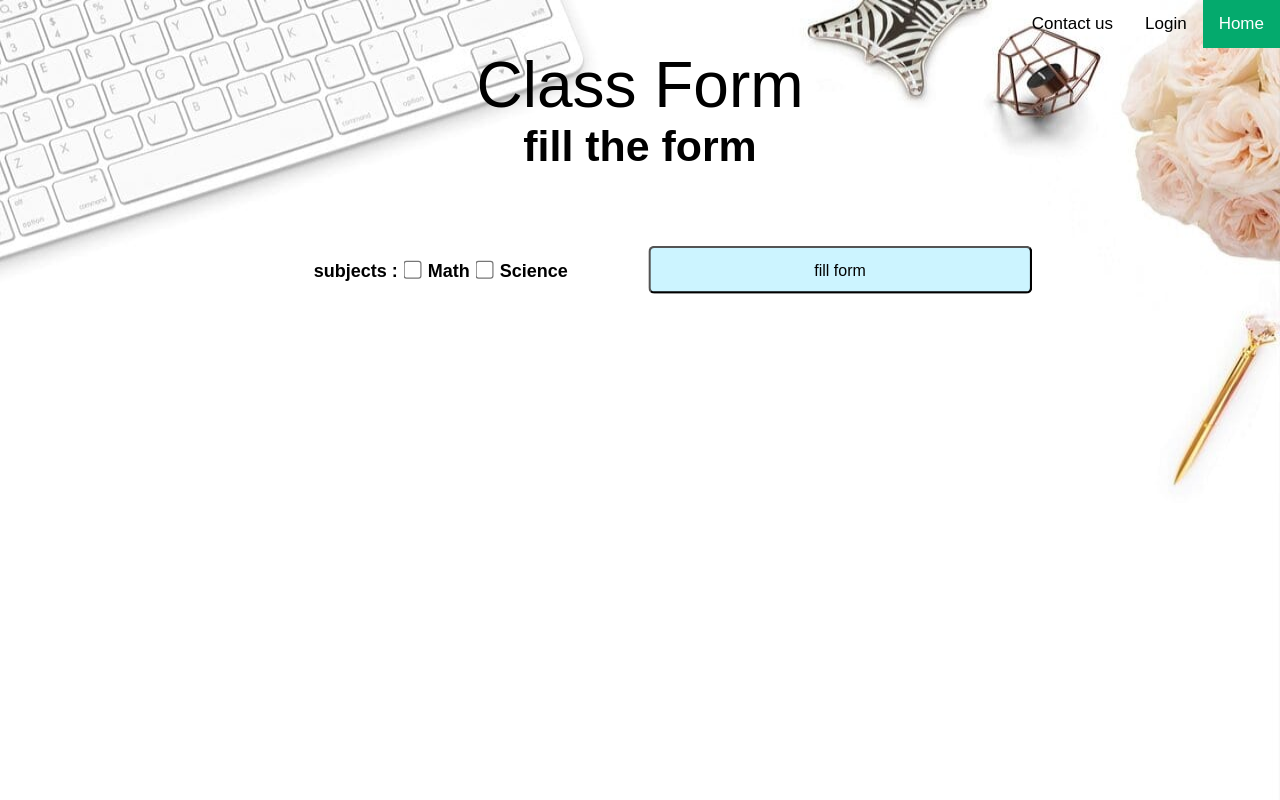
After one commit to SujitAkulwar/Coaching-website, a PHP site: page /Cart.php in a window 1280 px wide. The commit adds this page. Run offline with PHP 8.4, Linux system fonts and the light colour scheme.

Commit message:
few changes

```diff
--- /dev/null
+++ b/Cart.php
@@ -0,0 +1,67 @@
+<?php
+include("connection.php");
+session_start();
+if (isset($_POST['cart'])) {
+    // $Maths = $_POST["Maths"];
+    if(isset($_POST['Maths'])) {
+        $Math = 10;
+    }else{
+        $Math = 0;
+    }
+    if(isset($_POST['Science'])) {
+        $Science =10;
+    }else{
+        $Science = 0;
+    }
+
+    $math = stripcslashes($math);
+    $Science = stripcslashes($Science);
+    $myusername = stripcslashes($myusername);
+
+    $sql = "UPDATE `student` SET `maths`='$math',`science`='$Science' WHERE `emailid`='$myusername'";
+    if ($con->query($sql) === TRUE) {
+        $result = mysqli_query($con, $sql);
+        if($result){
+          header("location:class.php");
+        }else{
+            echo "<script>alert('error')</script>";
+        }
+    }
+
+
+}
+?>
+
+
+<html>
+
+<head>
+    <title>Classes</title>
+    <link rel="stylesheet" href="form.css?v=<?php echo time(); ?>">
+</head>
+
+<body>
+    <?php
+    include('Nav.php');
+    ?>
+    <div class="cont">
+        <div class="tt">
+            <div class="t">Class Form</div>
+            <h6 class="t">fill the form </h6>
+        </div>
+        <form class="classform" method="post">
+            <div class="checkboxdiv">
+                <label class="titlelabel">subjects : </label>
+                <input type="checkbox" id="Maths" name="Maths" value="10">
+                <label for="Maths"> Math</label><br>
+                <input type="checkbox" id="Science" name="Science" value="10">
+                <label for="Science"> Science</label><br>
+            </div>
+            <div>
+                <input type="submit" name="cart" value="fill form" class="fillform">
+            </div>
+        </form>
+    </div>
+</body>
+
+</html>
--- a/Index.php
+++ b/Index.php
@@ -1,7 +1,7 @@
 <?php
   include('connection.php');
 session_start();
-    $myusername = isset($_SESSION['admin'])?$_SESSION['admin']:"" ;
+    $myusername = isset($_SESSION['admin'])?$_SESSION['admin']:"a" ;
 ?>
 
 <!DOCTYPE html>
--- a/Logout.php
+++ b/Logout.php
@@ -2,7 +2,7 @@
 // include("connection.php");
 // session_start();
 if(isset($_POST["logout"])){
-    $myusername = "";
+    $myusername = "a";
     // exit();
     session_destroy();
     header("Location: Index.php");
--- a/Nav.php
+++ b/Nav.php
@@ -40,9 +40,11 @@
             <a class="active atag" href="Index.php">Home</a>
             <?php
             // session_start();
-            $myusername = isset($_SESSION['admin'])?$_SESSION['admin']:"" ;
-                if($myusername!=""){
-                    echo "<a href='class.php' class='atag'>" . $myusername . "<a>";
+            $myusername = isset($_SESSION['admin'])?$_SESSION['admin']:"a" ;
+                if($myusername!="a"){
+                    echo "<a href='class.php' class='atag'>" . $myusername ;
+                // echo "<a><a href='cart.php' class='atag'> Cart <a>";
+                    echo "<a><a href='class.php' class='atag'> classes <a>";
                 }else{
                     echo "<a href='Login.php' class='atag'> Login <a>";
                 }
--- a/Register.php
+++ b/Register.php
@@ -15,7 +15,7 @@ if (isset($_POST['register'])) {
   $result = mysqli_query($con, $sql);
   if($result){
     $_SESSION['admin'] = $name;
-      header("location:shop.php");
+      header("location:form.php");
   }else{
     echo "<script>alert('error')</script>";
   }
--- a/shop.css
+++ b/form.css
@@ -48,10 +48,10 @@ margin: auto;
     ". ."
     "."
     ". .";
-  gap: 2vw;
+  gap: 1vw;
   justify-items: center;
-  padding: 1vh;
-  scale: 1.3;
+  padding: 0.5vh;
+  scale: 1.2;
 }
 
 input {
@@ -87,3 +87,13 @@ input:hover{
 .titlelabel{
   font-size: 20px;
 }
+
+.classformelement {
+  display: flex;
+  flex-direction: column;
+  justify-content: flex-start;
+  align-items: flex-start;
+}
+.classformelement p{
+  padding: 3px;
+}
--- a/info.php
+++ /dev/null
@@ -1,5 +0,0 @@
-<?php
-    $logincheck=0;
-    $username = "sujitakulwar";
-    $error;
-?>
```
Also changed, not shown: Login.php (+4 -3 lines), form.php (renamed from shop.php, +17 -10 lines), logincheck.php (deleted, +0 -27 lines).
